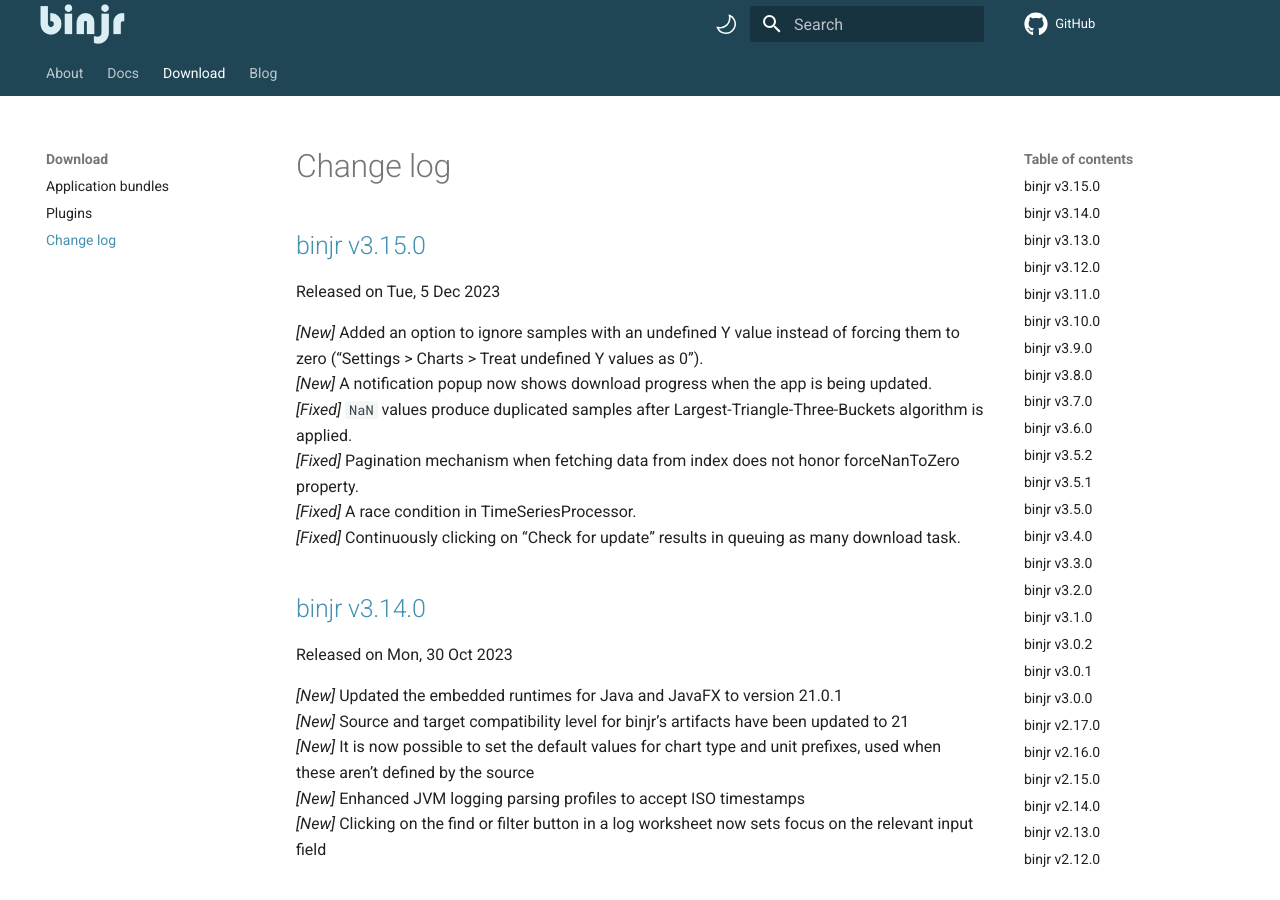
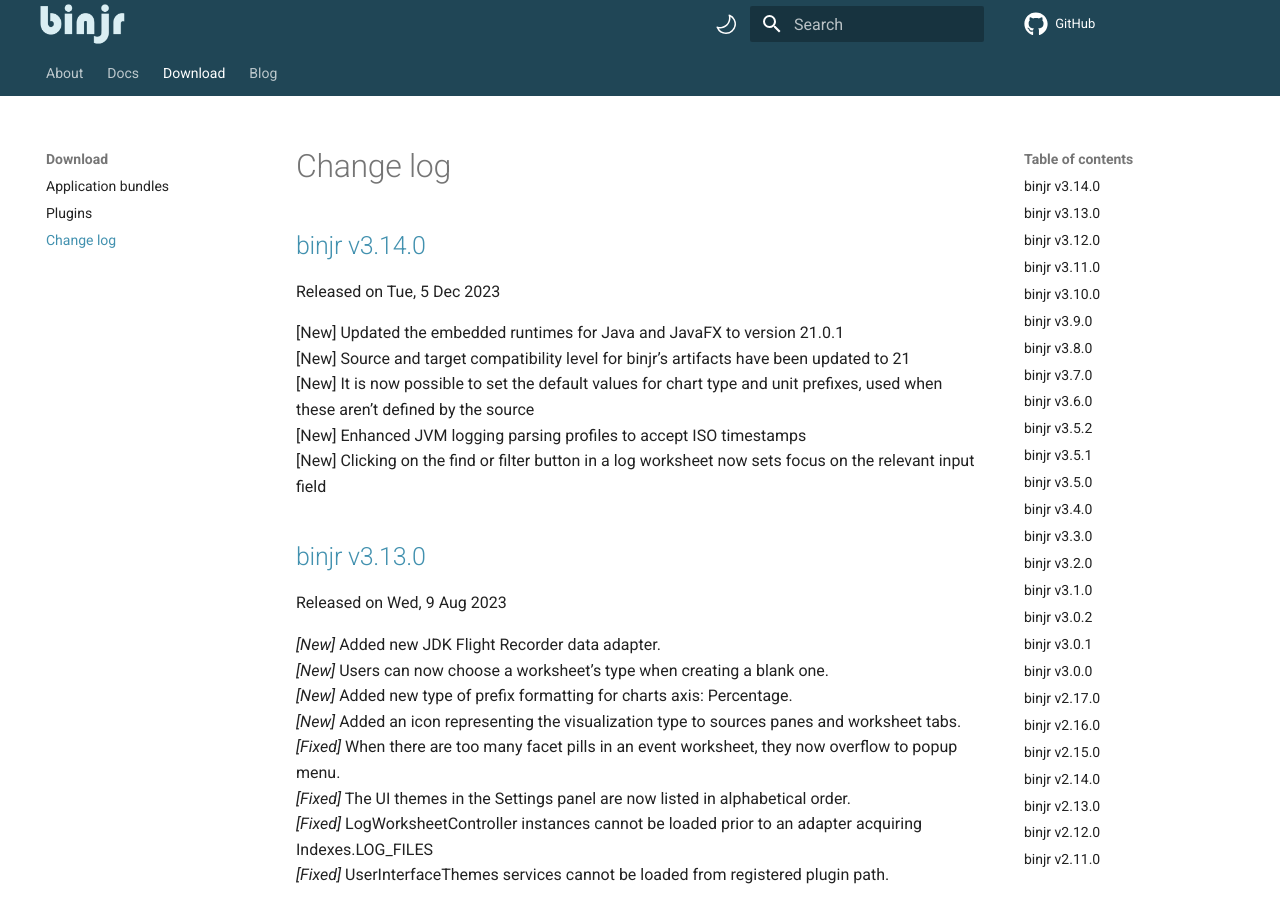
Before and after one commit to binjr/binjr.github.io, an MkDocs documentation site: the page built from docs/download/CHANGELOG.md, in a window 1280 px wide and 900 px high. Built offline with MkDocs 1.6.1 and Material for MkDocs 9.7.7, drawn with Linux system fonts in a browser that asks for light colours; comment, search, counter and statistics services are not loaded.

Commit message:
Release  v3.14.0

```diff
--- a/docs/download/CHANGELOG.md
+++ b/docs/download/CHANGELOG.md
@@ -1,23 +1,14 @@
 # Change log
 
-## [binjr v3.15.0](https://github.com/binjr/binjr/releases/tag/v3.15.0)
+## [binjr v3.14.0](https://github.com/binjr/binjr/releases/tag/v3.14.0)
 Released on Tue, 5 Dec 2023
 
-_[New]_ Added an option to ignore samples with an undefined Y value instead of forcing them to zero ("Settings > Charts > Treat undefined Y values as 0").
-_[New]_ A  notification popup now shows download progress when the app is being updated.
-_[Fixed]_ `NaN` values produce duplicated samples after Largest-Triangle-Three-Buckets algorithm is applied.
-_[Fixed]_ Pagination mechanism when fetching data from index does not honor forceNanToZero property.
-_[Fixed]_ A race condition in TimeSeriesProcessor.
-_[Fixed]_ Continuously clicking on "Check for update" results in queuing as many download task.
+[New] Updated the embedded runtimes for Java and JavaFX to version 21.0.1
+[New] Source and target compatibility level for binjr's artifacts have been updated to 21
+[New] It is now possible to set the default values for chart type and unit prefixes, used when these aren't defined by the source
+[New] Enhanced JVM logging parsing profiles to accept ISO timestamps
+[New] Clicking on the find or filter button in a log worksheet now sets focus on the relevant input field
 
-## [binjr v3.14.0](https://github.com/binjr/binjr/releases/tag/v3.14.0)
-Released on Mon, 30 Oct 2023
-
-_[New]_ Updated the embedded runtimes for Java and JavaFX to version 21.0.1
-_[New]_ Source and target compatibility level for binjr's artifacts have been updated to 21
-_[New]_ It is now possible to set the default values for chart type and unit prefixes, used when these aren't defined by the source
-_[New]_ Enhanced JVM logging parsing profiles to accept ISO timestamps
-_[New]_ Clicking on the find or filter button in a log worksheet now sets focus on the relevant input field
 
 ## [binjr v3.13.0](https://github.com/binjr/binjr/releases/tag/v3.13.0)
 Released on Wed, 9 Aug 2023
```
Also changed, not shown: docs/download/latest_release.md (+8 -8 lines), 1 other file.
